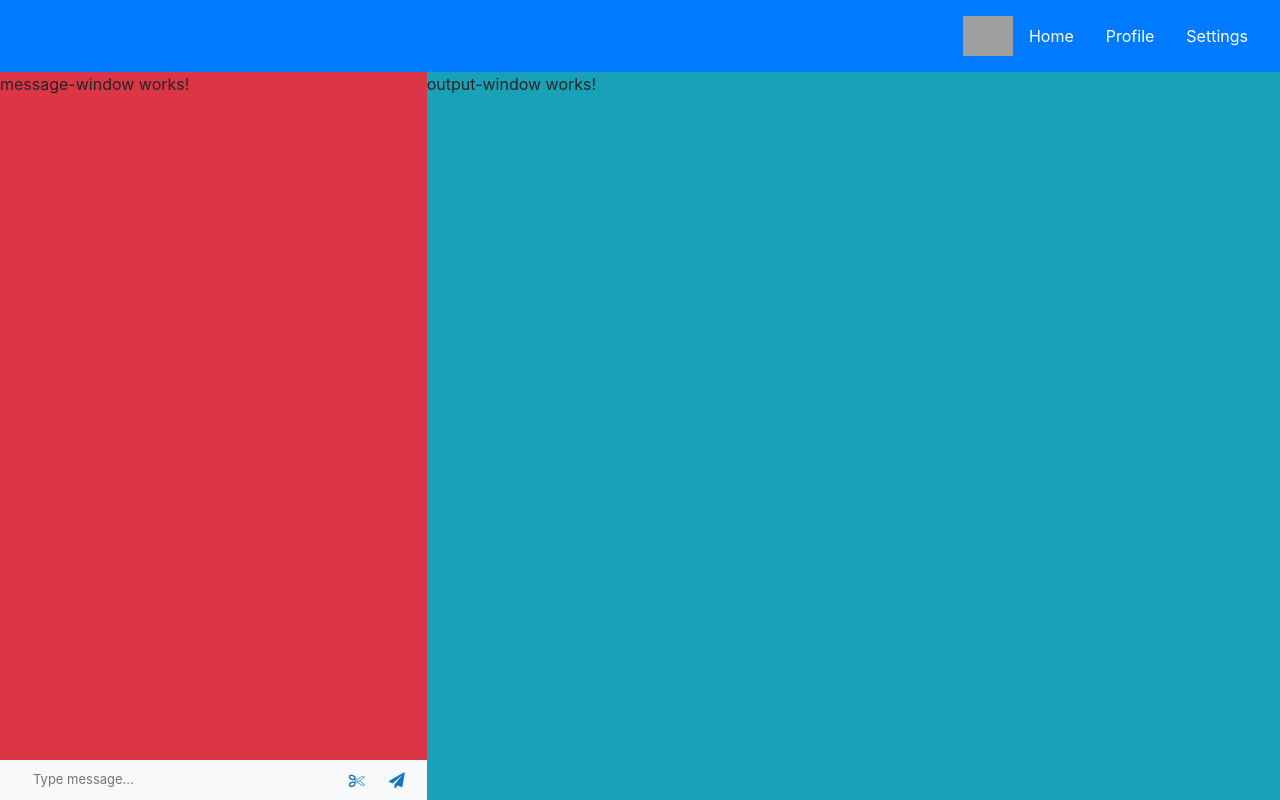
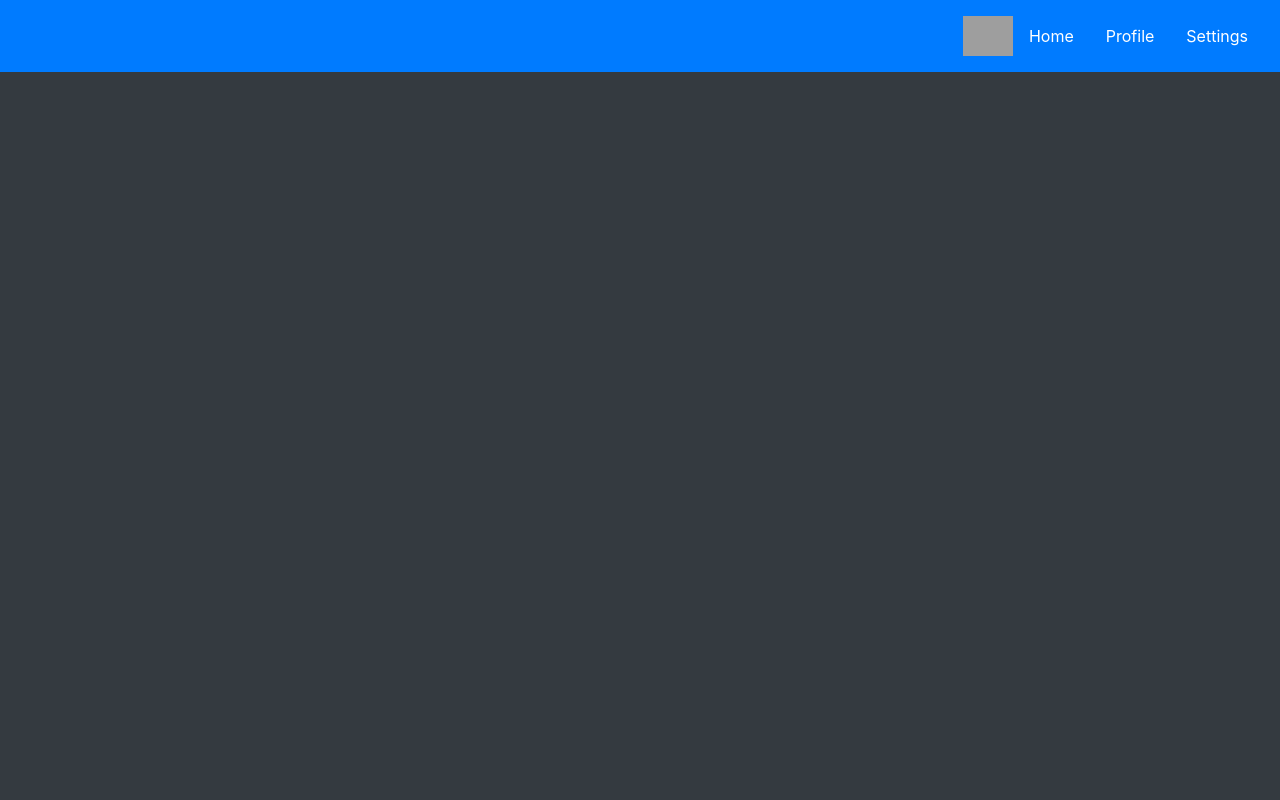
Before and after one commit to AkShay1104/first_one, an Angular app in the folder FirstAngular6Page/: page / in a window 1280 px wide. Built offline with nearby package versions, Linux system fonts and the light colour scheme; grey boxes are pictures that could not be loaded; what angular-font-awesome would draw is missing.

Commit message:
will be building the chat bot here

```diff
--- a/FirstAngular6Page/src/app/app.component.html
+++ b/FirstAngular6Page/src/app/app.component.html
@@ -8,8 +8,8 @@
   <div class="nav-bar">
     <app-nav-bar></app-nav-bar>
   </div>
-  <div class="chat-window">
+  <!-- <div class="chat-window">
     <app-chat-window></app-chat-window>
 
-  </div>
+  </div> -->
 </div>
```
